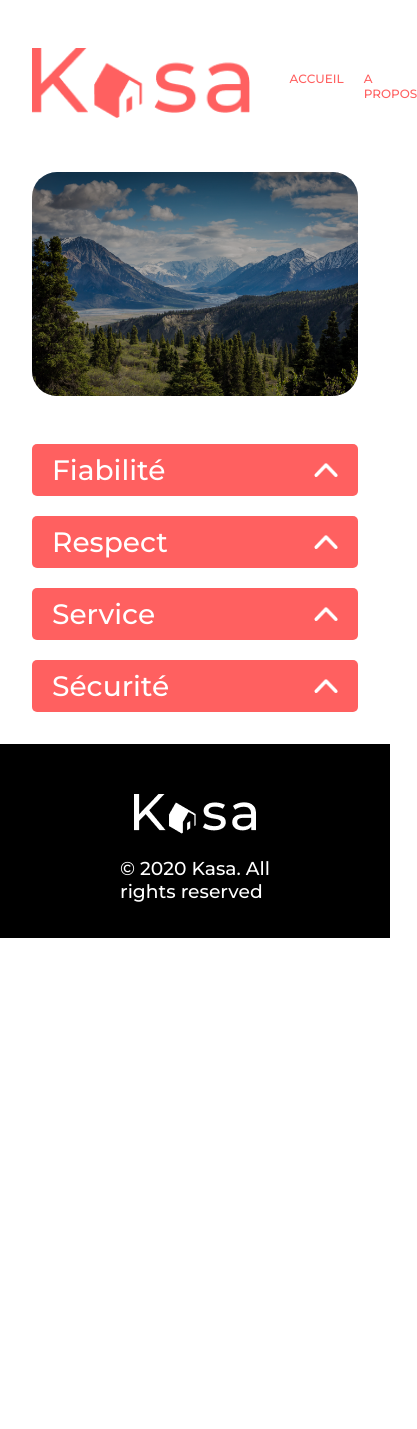
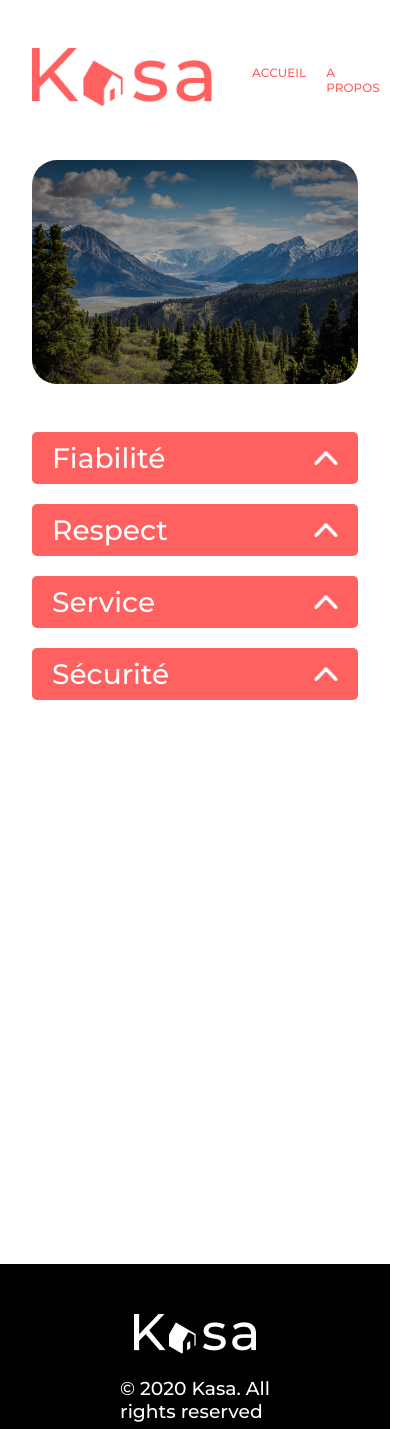
Before and after one commit to gZZii/kasa, a React (Create React App) app: page /about in a window 390 px wide. Shown: the top 1429 px of the page, 417 px wide, since content can reach past the window. Before the commit the page ends 938 px from the top, so only its background shows below. Built offline with nearby package versions, Linux system fonts and the light colour scheme.

Commit message:
Correction mineur de style

```diff
--- a/src/pages/About.js
+++ b/src/pages/About.js
@@ -30,10 +30,12 @@ const About = () => {
     <div>
       <Header />
       <Banner img={aboutBackgroundBanner} />
-      <Collapse {...reliability} />
-      <Collapse {...respect} />
-      <Collapse {...service} />
-      <Collapse {...security} />
+      <div className="collapse-container">
+        <Collapse {...reliability} />
+        <Collapse {...respect} />
+        <Collapse {...service} />
+        <Collapse {...security} />
+      </div>
       <Footer />
     </div>
   );
--- a/src/styles/components/_header.scss
+++ b/src/styles/components/_header.scss
@@ -17,4 +17,11 @@ header {
             height: 2.93em;
         }
     }
+
+    @media (max-width: 475px) {
+        img {
+            width: 7.5em;
+            height: 2.43em;
+        }
 }
+}
--- a/src/styles/components/_informations.scss
+++ b/src/styles/components/_informations.scss
@@ -1,3 +1,7 @@
+.lodging-details {
+    height: 900px;
+}
+
 .lodging-details-header {
     display: flex;
     justify-content: space-between;
--- a/src/styles/index.scss
+++ b/src/styles/index.scss
@@ -9,6 +9,8 @@
 @import "./components/error404";
 @import "./components/carousel";
 @import "./components/informations";
+@import "./pages/about";
+
 
 *{
     font-family: "Montserrat", sans-serif;
--- /dev/null
+++ b/src/styles/pages/_about.scss
@@ -0,0 +1,3 @@
+.collapse-container{
+    height: 800px;
+}
```
